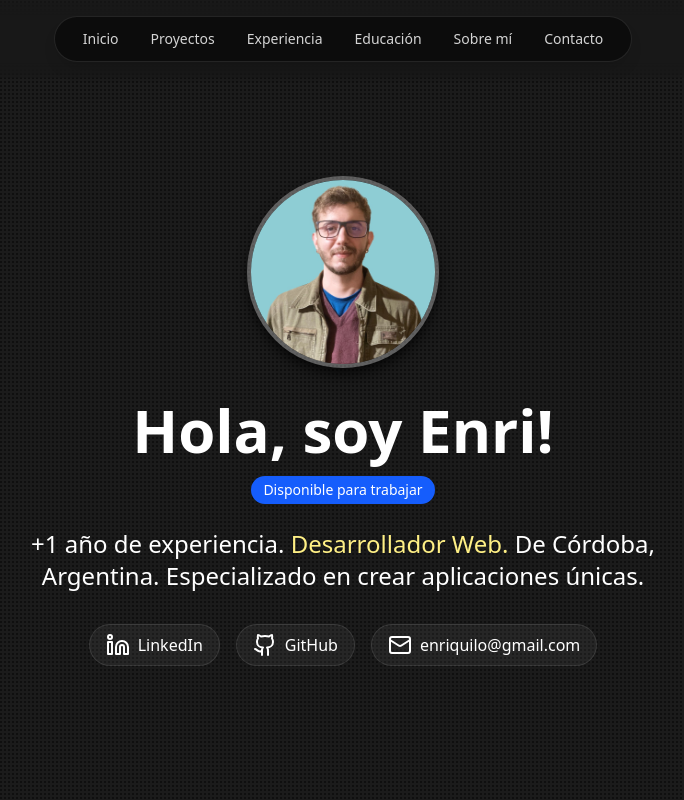
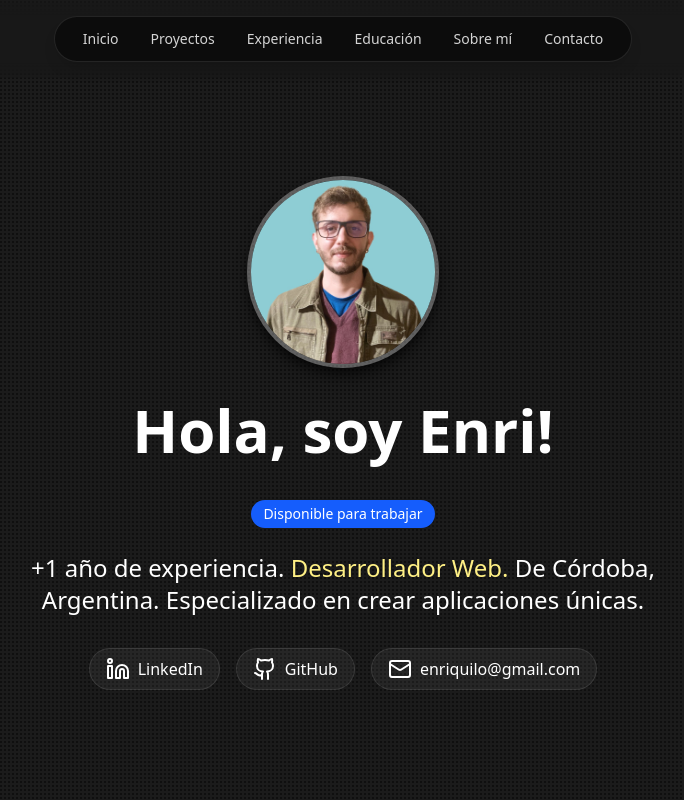
Before and after one commit to enriquito11/portfolio-react, a React (Vite) app: page / in a window 1280 px wide. Shown: the top 800 px of the page, without its empty margins (297-981 px from the left). Built offline with nearby package versions, Linux system fonts and the light colour scheme.

Commit message:
Update Hero.jsx
fixed the link

```diff
--- a/src/components/Hero.jsx
+++ b/src/components/Hero.jsx
@@ -13,8 +13,10 @@ export default function Hero() {
         alt="Foto de Enri Torres"
       />
 
-      <h1 className="text-white text-3xl md:text-5xl lg:text-6xl font-bold flex flex-col justify-center items-center gap-4 pb-6">
-        <span>Hola, soy Enri!</span>
+     <div className="flex flex-col items-center mb-6">
+        <h1 className="text-white text-3xl md:text-5xl lg:text-6xl font-bold text-center mb-10">
+          Hola, soy Enri!
+        </h1>
         <a
           href="https://www.linkedin.com/in/enri-torres"
           target="_blank"
@@ -23,7 +25,7 @@ export default function Hero() {
         >
           Disponible para trabajar
         </a>
-      </h1>
+      </div>
       <h2 className="text-xl lg:text-2xl text-wrap max-w-[700px] mx-auto">
         +1 año de experiencia.{" "}
         <span className="text-yellow-200">Desarrollador Web.</span>{" "}
```
